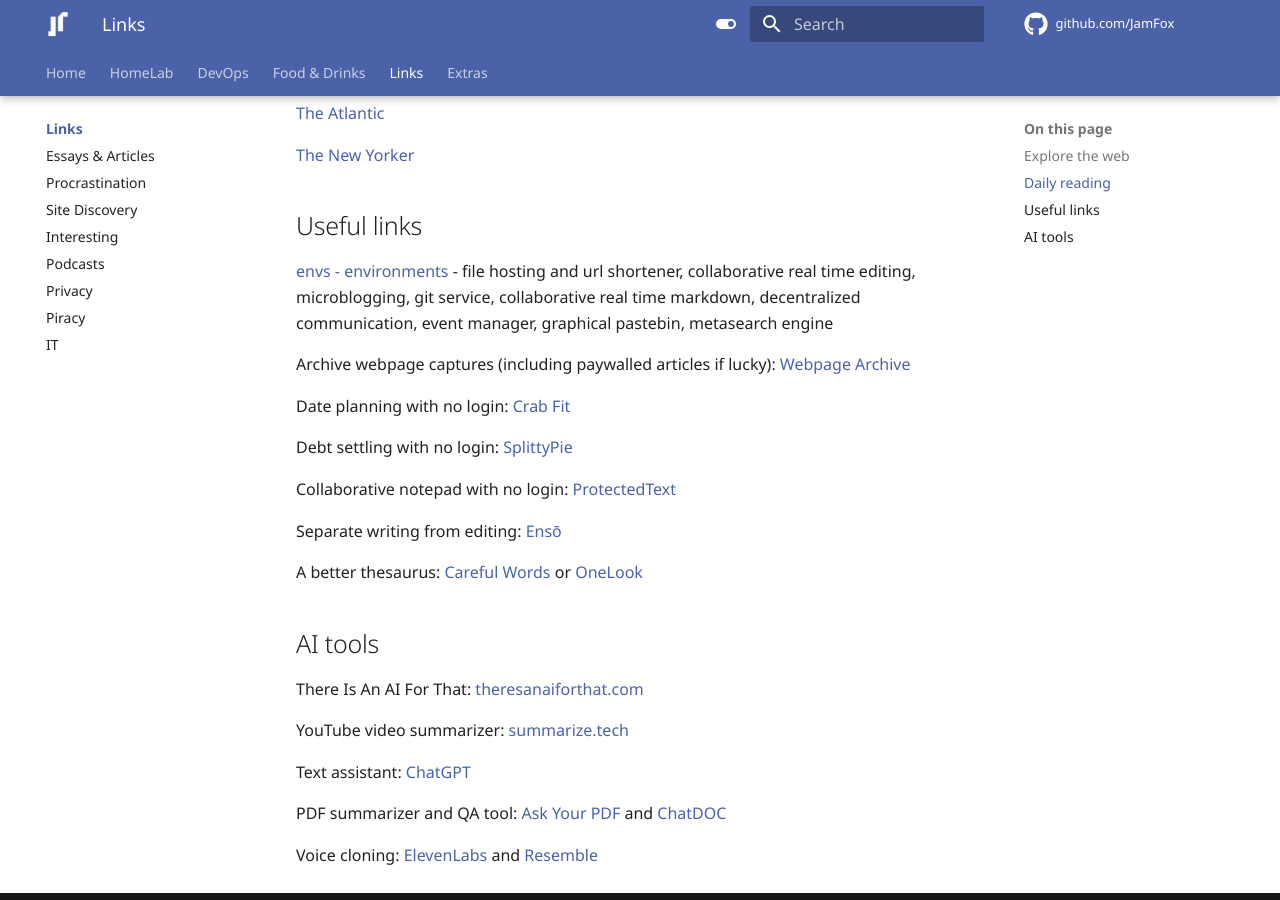
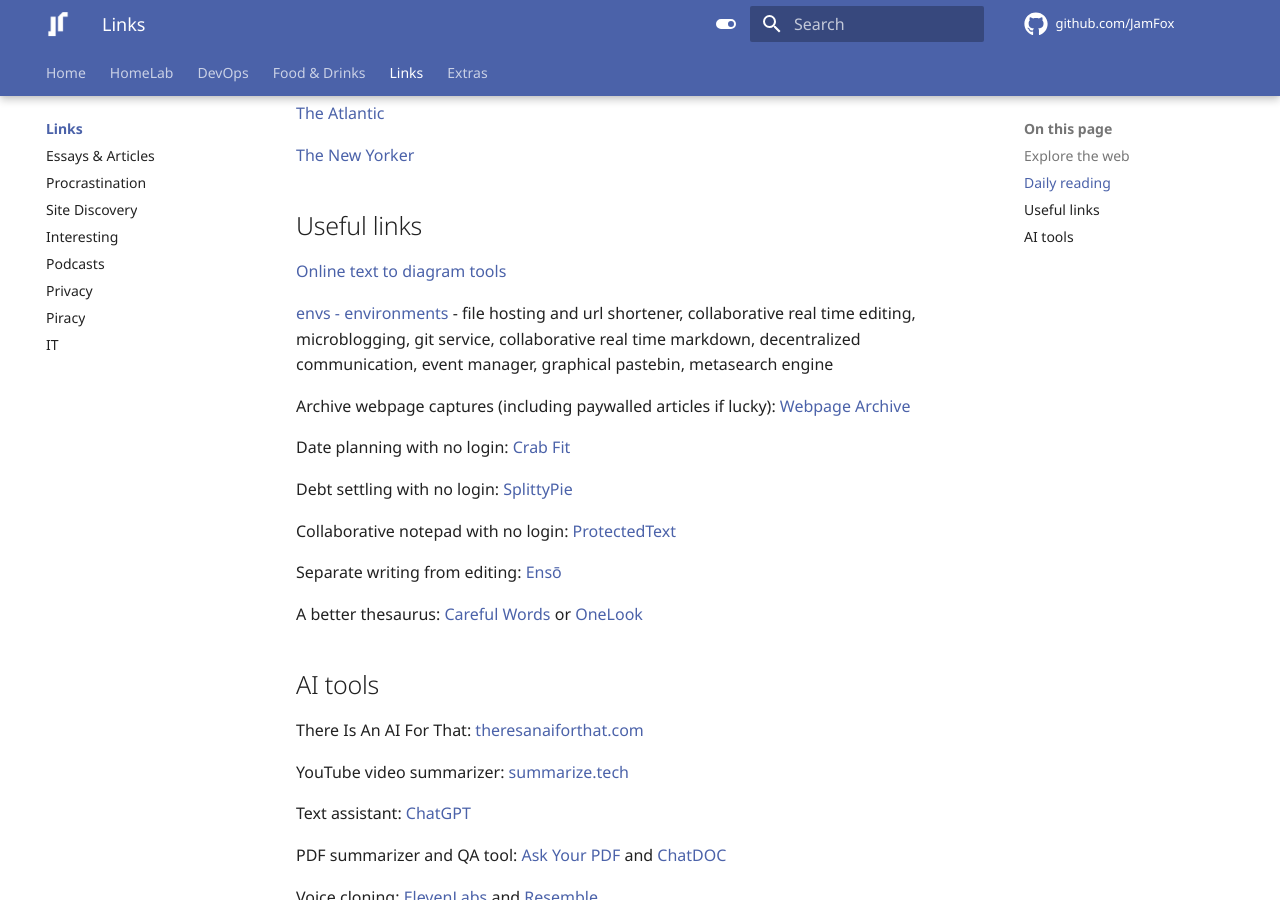
Before and after one commit to JamFox/docs.jamfox.dev, an MkDocs documentation site: the page built from docs/content/links/index.md, in a window 1280 px wide and 900 px high, scrolled down 526 px. Built offline with MkDocs 1.6.1 and Material for MkDocs 9.7.7, drawn with Linux system fonts in a browser that asks for light colours; comment, search, counter and statistics services are not loaded.

Commit message:
text to diagram

```diff
--- a/docs/content/links/index.md
+++ b/docs/content/links/index.md
@@ -24,6 +24,8 @@ Links of all shapes and sizes, from interesting stuff I have found to other docu
 
 ## Useful links
 
+[Online text to diagram tools](https://xosh.org/text-to-diagram/)
+
 [envs - environments](https://envs.net/) - file hosting and url shortener, collaborative real time editing, microblogging, git service, collaborative real time markdown, decentralized communication, event manager, graphical pastebin, metasearch engine
 
 Archive webpage captures (including paywalled articles if lucky): [Webpage Archive](https://archive.today)
```
